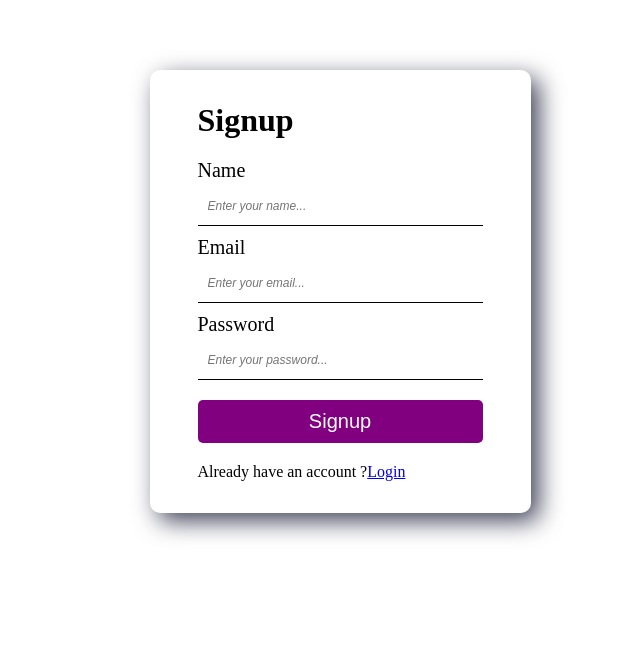
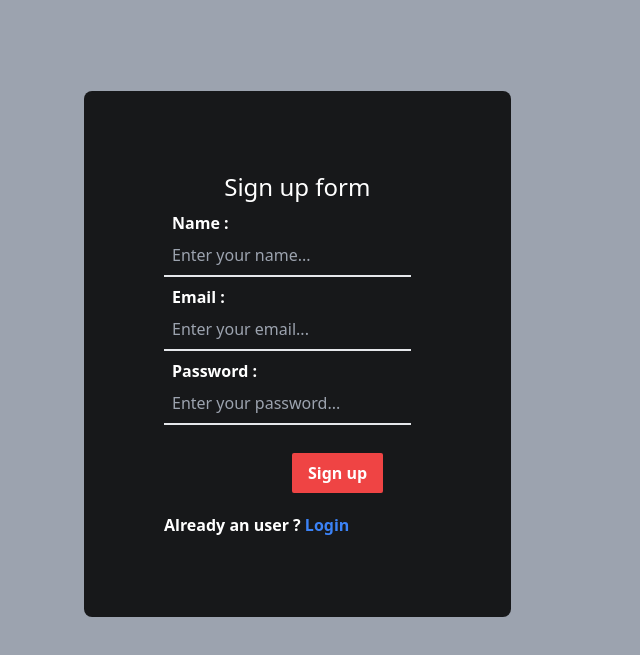
Before and after one commit to Rollins19-05-2003/login, a React (Create React App) app in the folder frontend/: page /signup in a window 1280 px wide. Shown: the part 109-764 px from the top of the page, without its empty margins (300-940 px from the left). Built offline with nearby package versions, Linux system fonts and the light colour scheme.

Commit message:
added tailwind

```diff
--- a/frontend/src/index.css
+++ b/frontend/src/index.css
@@ -1,72 +1,3 @@
-
-*,
-::before,
-::after{
-  box-sizing: border-box;
-  padding: 0;
-  margin: 0;
-}
-
-label{
-  font-size: 20px;
-}
-
-html,
-body{
-  height: 100%;
-  width: 100%;
-}
-
-body{
-  display: flex;
-  justify-content: center;
-  align-items: center;
-}
-
-.container{
-  background-color: #FFF;
-  padding: 32px 48px;
-  border-radius: 10px;
-  width: 100%;
-  max-width: 400px;
-  box-shadow: 8px 8px 24px 0px rgba(66, 68, 90, 1);
-}
-
-.container > h1{
-  margin-bottom: 20px;
-}
-
-.container > form{
-  display: flex;
-  flex-direction: column;
-  gap: 10px;
-}
-.container div{
-  display: flex;
-  flex-direction: column;
-}
-
-.container input{
-  width: 100%;
-  font-size: 20px;
-  padding: 10px;
-  border: none;
-  outline: none;
-  border-bottom: 1px solid black;
-}
-
-.container input::placeholder{
-  font-size: 12px;
-  font-style: italic;
-}
-
-button{
-  background-color: purple;
-  border: none;
-  font-size: 20px;
-  color: white;
-  border-radius: 5px;
-  padding: 10px;
-  cursor: pointer;
-  margin: 10px 0;
-}
+@tailwind base;
+@tailwind components;
+@tailwind utilities;
--- a/frontend/src/pages/Home.js
+++ b/frontend/src/pages/Home.js
@@ -41,10 +41,11 @@ function Home() {
     }, [])
 
     return (
-        <div>
-            <h1>Welcome {loggedInUser}</h1>
-            <button onClick={handleLogout}>Logout</button>
-            <div>
+        <div className='bg-gray-400 h-screen'>
+            <div className='w-4/12 bg-black bg-opacity-85 relative top-[25%] left-[30%] p-20 rounded-lg'>
+                <h1 className='text-white text-3xl'>Welcome {loggedInUser}</h1>
+                <div className='text-white py-4'>
+                    <p className='py-4'>The below product list is shown only to <span className='text-green-500'>authenticate user</span></p>
                     {
                         products && products?.map((item, index) => (
                             <ul key={index}>
@@ -53,7 +54,10 @@ function Home() {
                         ))
                     }
                 </div>
+                <button onClick={handleLogout} className='text-white bg-red-600 px-4 py-2 rounded-md ml-[35%]'>Logout</button>
+
                 <ToastContainer />
+            </div>
         </div>
     )
 }
--- a/frontend/src/pages/Login.js
+++ b/frontend/src/pages/Login.js
@@ -57,35 +57,40 @@ function Login() {
     }
 
     return (
-        <div className='container'>
-            <h1>Login</h1>
+        <div className='bg-gray-400 h-screen'>
+            <div className='w-4/12 bg-black bg-opacity-85 relative top-[25%] left-[30%] p-20 rounded-lg'>
+            <h1 className='text-2xl text-center text-white'>Login form</h1>
             <form onSubmit={handleLogin}>
-                <div>
-                    <label htmlFor='email'>Email</label>
+                <div className='my-2'>
+                    <label htmlFor='email' className='font-semibold p-2 text-white'>Email : </label>
                     <input
                         onChange={handleChange}
                         type='email'
                         name='email'
                         placeholder='Enter your email...'
                         value={loginInfo.email}
+                        className=' bg-transparent p-2 border-b-2 text-white'
                     />
                 </div>
-                <div>
-                    <label htmlFor='password'>Password</label>
+                <div className='my-2'>
+                    <label htmlFor='password' className='font-semibold p-2 text-white'>Password : </label>
                     <input
                         onChange={handleChange}
                         type='password'
                         name='password'
                         placeholder='Enter your password...'
                         value={loginInfo.password}
+                        className=' p-2 bg-transparent border-b-2 text-white'
                     />
                 </div>
-                <button type='submit'>Login</button>
-                <span>Does't have an account ?
-                    <Link to="/signup">Signup</Link>
+                <button type='submit' className='bg-red-500 py-2 px-4 rounded-sm text-white font-semibold  ml-32 my-5'>Login</button>
+                <br></br>
+                <span className='font-semibold text-white'>Does't have an account ?
+                    <Link to="/signup" className='text-blue-500'> Signup now</Link>
                 </span>
             </form>
             <ToastContainer />
+            </div>
         </div>
     )
 }
--- a/frontend/src/pages/Signup.js
+++ b/frontend/src/pages/Signup.js
@@ -27,7 +27,7 @@ function Signup() {
             return handleError('name, email and password are required')
         }
         try {
-            const url = `http://localhost:8080/auth/signup`;
+            const url = "http://localhost:8080/auth/signup";
             const response = await fetch(url, {
                 method: "POST",
                 headers: {
@@ -54,46 +54,51 @@ function Signup() {
         }
     }
     return (
-        <div className='container'>
-            <h1>Signup</h1>
+        <div className='bg-gray-400 h-screen'>
+            <div className='w-4/12 bg-black bg-opacity-85 relative top-[25%] left-[30%] p-20 rounded-lg'>
+            <h1 className='text-2xl text-center text-white'>Sign up form</h1>
             <form onSubmit={handleSignup}>
-                <div>
-                    <label htmlFor='name'>Name</label>
+            <div className='my-2'>
+                    <label htmlFor='name' className='font-semibold p-2 text-white'>Name : </label>
                     <input
                         onChange={handleChange}
                         type='text'
                         name='name'
-                        autoFocus
                         placeholder='Enter your name...'
                         value={signupInfo.name}
+                        className=' bg-transparent p-2 border-b-2 text-white'
                     />
                 </div>
-                <div>
-                    <label htmlFor='email'>Email</label>
+                <div className='my-2'>
+                    <label htmlFor='email' className='font-semibold p-2 text-white'>Email : </label>
                     <input
                         onChange={handleChange}
                         type='email'
                         name='email'
                         placeholder='Enter your email...'
                         value={signupInfo.email}
+                        className=' bg-transparent p-2 border-b-2 text-white'
                     />
                 </div>
-                <div>
-                    <label htmlFor='password'>Password</label>
+                <div className='my-2'>
+                    <label htmlFor='password' className='font-semibold p-2 text-white'>Password : </label>
                     <input
                         onChange={handleChange}
                         type='password'
                         name='password'
                         placeholder='Enter your password...'
                         value={signupInfo.password}
+                        className=' p-2 bg-transparent border-b-2 text-white'
                     />
                 </div>
-                <button type='submit'>Signup</button>
-                <span>Already have an account ?
-                    <Link to="/login">Login</Link>
+                <button type='submit' className='bg-red-500 py-2 px-4 rounded-sm text-white font-semibold  ml-32 my-5'>Sign up</button>
+                <br></br>
+                <span className='font-semibold text-white'>Already an user ?
+                    <Link to="/login" className='text-blue-500'> Login</Link>
                 </span>
             </form>
             <ToastContainer />
+            </div>
         </div>
     )
 }
--- /dev/null
+++ b/frontend/tailwind.config.js
@@ -0,0 +1,10 @@
+/** @type {import('tailwindcss').Config} */
+module.exports = {
+  content: [
+    "./src/**/*.{js,jsx,ts,tsx}",
+  ],
+  theme: {
+    extend: {},
+  },
+  plugins: [],
+}
```
Also changed, not shown: 1 other file (tests, documents, lock files or other folders). Lines whose indentation alone changed are shown as unchanged.
